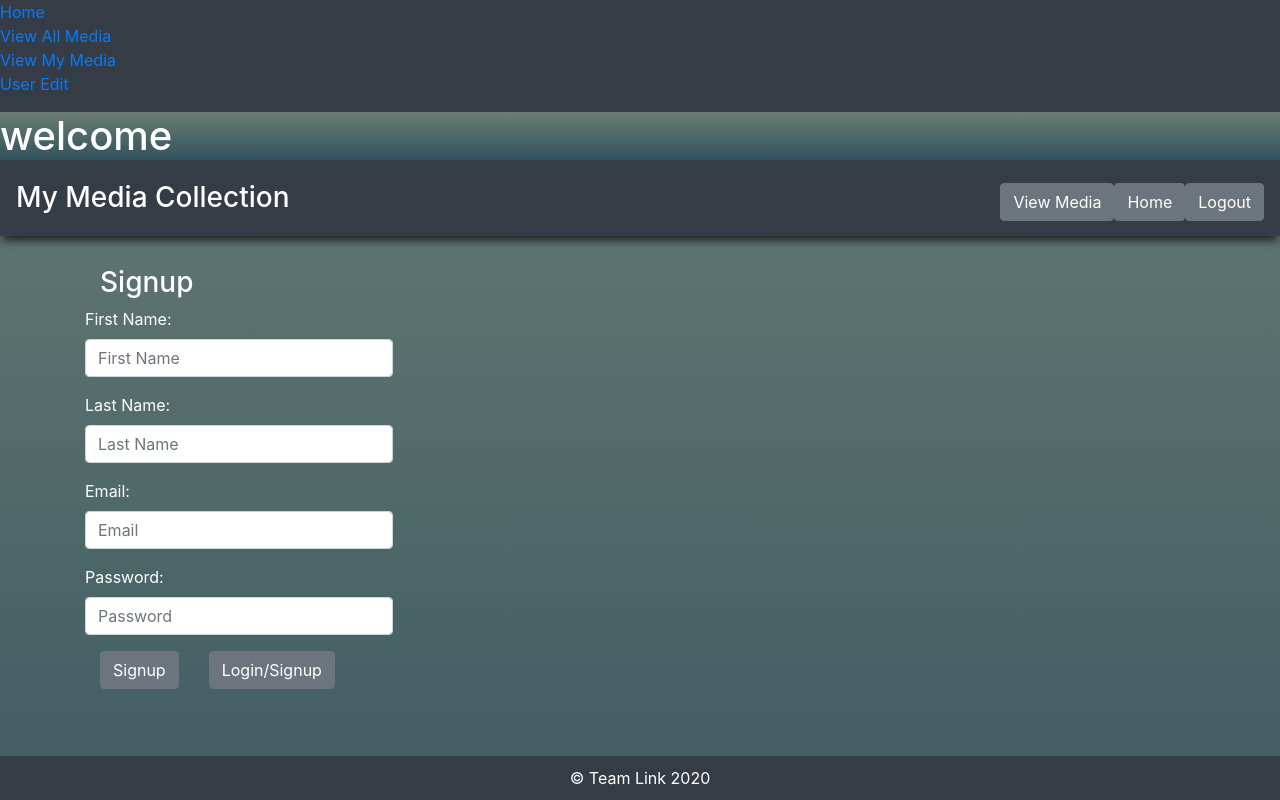
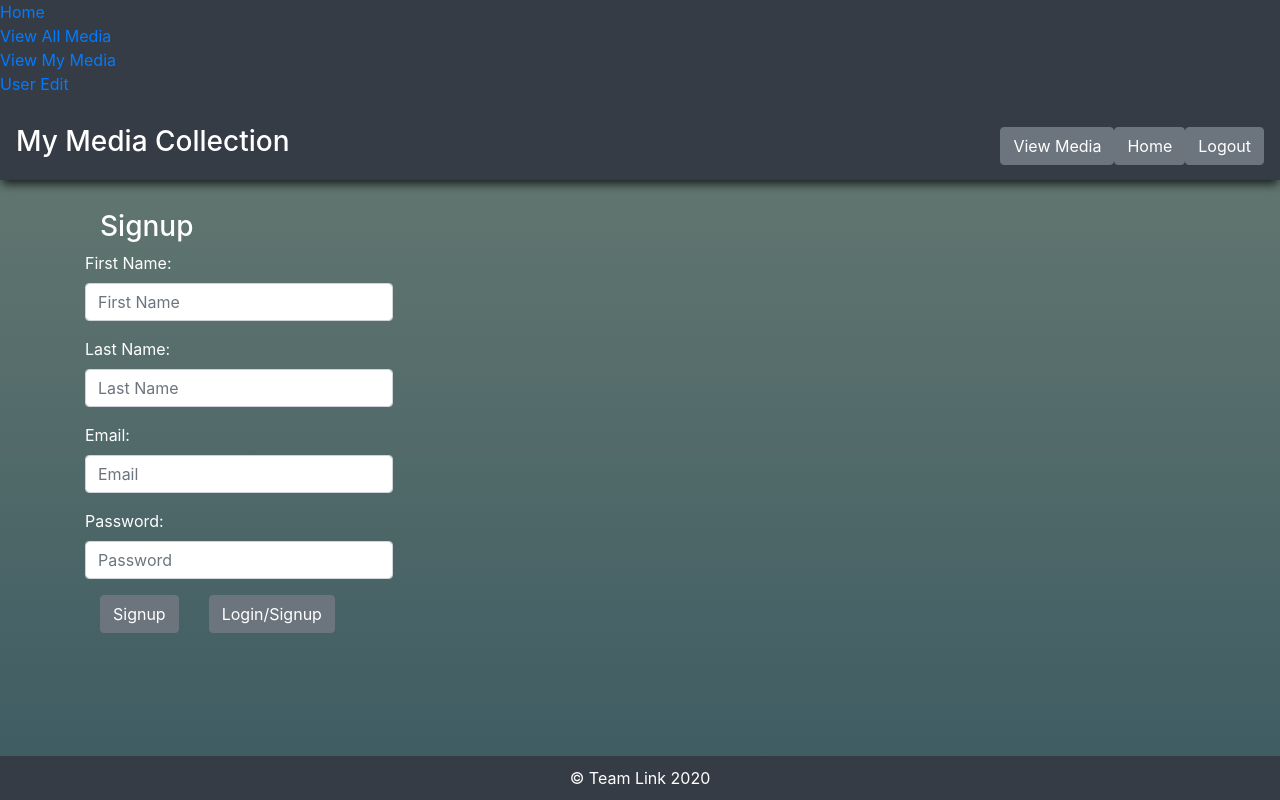
Before and after one commit to JeremyVidal/Blue_PERN_Client, a React (Create React App) app: page /home in a window 1280 px wide. Shown: the top 800 px of the page. Built offline with nearby package versions, Linux system fonts and the light colour scheme.

Commit message:
added stylesheet

```diff
--- a/src/site/Home.jsx
+++ b/src/site/Home.jsx
@@ -4,9 +4,7 @@ import { Link } from "react-router-dom";
 
 const Home = () => {
   return (
-      <div>
-          <h1>welcome</h1>
-      </div>
+      <div></div>
 
   );
 };
--- a/src/site/Navbar.jsx
+++ b/src/site/Navbar.jsx
@@ -26,7 +26,7 @@ const Sitebar = (props) => {
       <div className="one">
         <ul className="two">
           <li>
-            <Link to="/">Home</Link>
+            <Link to="/home">Home</Link>
           </li>
           <li><Link to="/mediaAll">View All Media</Link></li>
           <li><Link to="/mediaMine">View My Media</Link></li>
```
Also changed, not shown: src/Stylesheet.js (added, +9 -0 lines).
